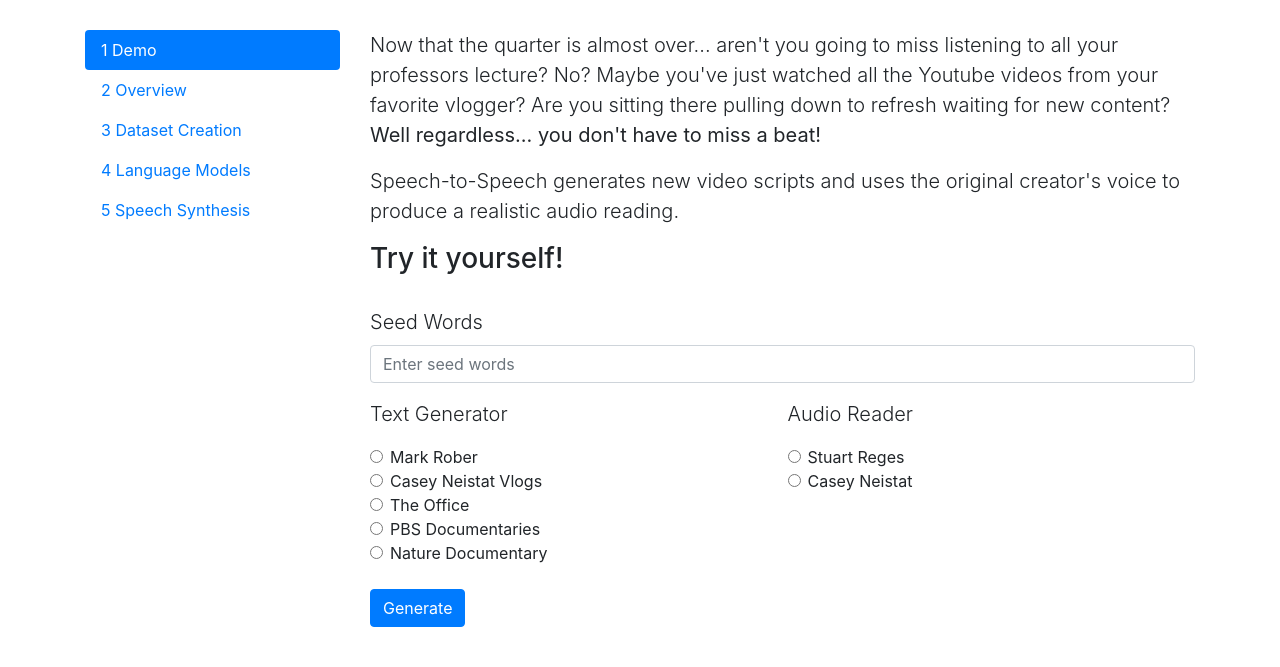
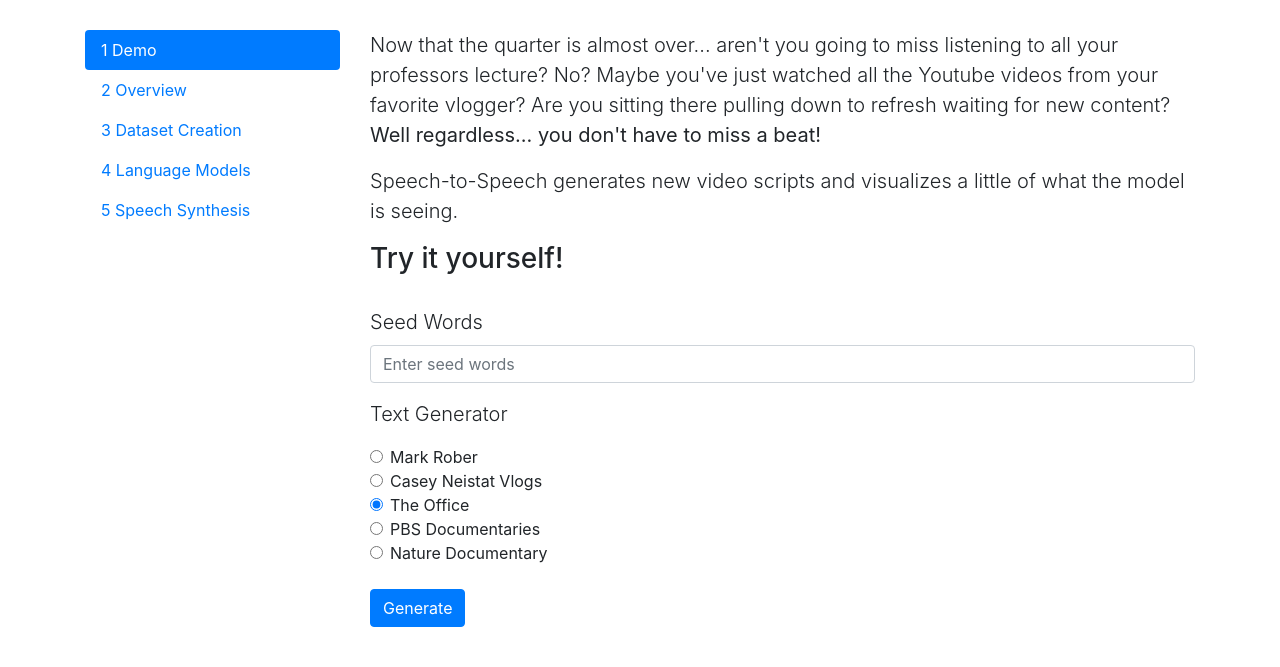
Before and after one commit to arthurjl/dl-script-gen, a Flask app: page / in a window 1280 px wide. Shown: the part 431-1098 px from the top of the page. Run offline with Flask 2, Linux system fonts and the light colour scheme; some libraries are stand-ins or nearby versions.

Commit message:
remove audio demo

```diff
--- a/app/routes.py
+++ b/app/routes.py
@@ -1,5 +1,6 @@
 import requests
-from flask import render_template, request, Markup
+import sys
+from flask import render_template, request, Markup, redirect, url_for
 from app import app
 
 @app.route('/')
@@ -10,8 +11,9 @@ def index():
     if data and data["seedWords"]:
         text_data = {"seedWords": data["seedWords"], "model": data["languageModel"]}
         res = requests.post("https://63332a7ef8f3.ngrok.io/generateText", data=text_data)
-        import sys
         print(res.text, file=sys.stderr)
+        if (res.status_code != 200):
+            return render_template('index.html', error_message="Unable to retrieve successful request from backend")
         print(res.json(), file=sys.stderr)
 
         text_raw = res.json()["text"]
--- a/app/templates/index.html
+++ b/app/templates/index.html
@@ -42,7 +42,7 @@
                                 from your favorite vlogger? Are you sitting there pulling down to refresh waiting for new content? <b>Well regardless... you don't have to miss a beat!</b>
                             </p>
                             <p class="lead">
-                                Speech-to-Speech generates new video scripts and uses the original creator's voice to produce a realistic audio reading.
+                                Speech-to-Speech generates new video scripts and visualizes a little of what the model is seeing.
                             </p>
                             <h3>Try it yourself!</h3>
                             <br>
@@ -51,6 +51,9 @@
                                     <label for="seedWords">Seed Words</label>
                                     <input type="text" class="form-control" name="seedWords" id="seedWords" placeholder="Enter seed words">
                                 </div>
+                                {% if error_message %}
+                                <p style="color: red"><i>{{ error_message }}</i></p>
+                                {% endif %}
                                 <div class="form-row">
                                     <div class="col">
                                         <p class="lead">Text Generator</p>
@@ -67,7 +70,7 @@
                                             </label>
                                         </div>
                                         <div class="form-check">
-                                            <input class="form-check-input" type="radio" name="languageModel" id="office" value="office">
+                                            <input class="form-check-input" type="radio" name="languageModel" id="office" value="office" checked>
                                             <label class="form-check-label" for="office">
                                               The Office
                                             </label>
@@ -85,7 +88,8 @@
                                             </label>
                                         </div>
                                     </div>
-                                    <div class="col">
+                                    <!-- Removed since audio is not hooked up -->
+                                    <!-- <div class="col">
                                         <p class="lead">Audio Reader</p>
                                         <div class="form-check">
                                             <input class="form-check-input" type="radio" name="audioReader" id="stuartRegesVoice" value="stuartRegesVoice">
@@ -99,21 +103,21 @@
                                               Casey Neistat
                                             </label>
                                         </div>
-                                    </div>
+                                    </div> -->
                                 </div>
                                 <br>
                                 <button type="submit" class="btn btn-primary">Generate</button>
                             </form>
 
                             <br>
-                            {% if text is not none %}
+                            {% if text %}
                                 <h3>Generated Text</h3>
                                 {% for p in text %}
                                     <p class="lead">{{ p }}</p>
                                 {% endfor %}
                             {% endif %}
 
-                            {% if audio is not none %}
+                            {% if audio %}
                                 <h3>Audio Reading</h3>
                                 <p class="lead">
                                     <audio controls>
@@ -122,7 +126,7 @@
                                 </p>
                             {% endif %}
 
-                            {% if visualizations is not none %}
+                            {% if visualizations %}
                                 <h3>
                                     Visualizatizing the Neurons
                                 </h3>
```
